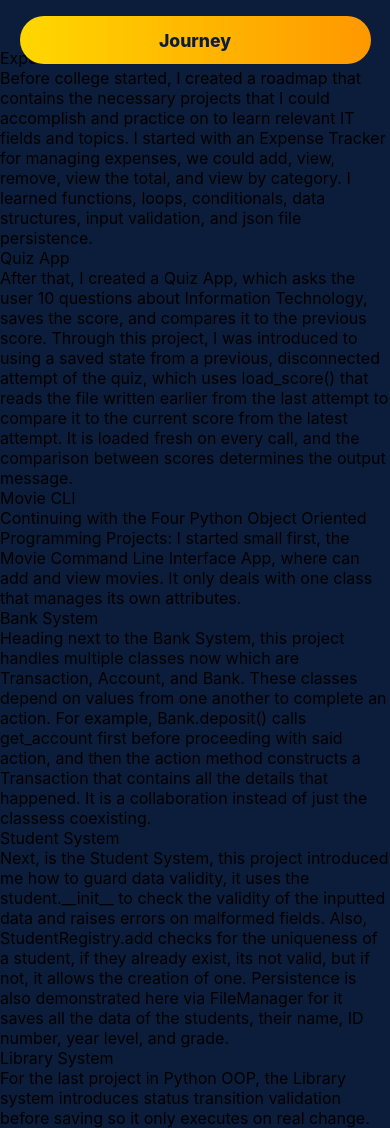
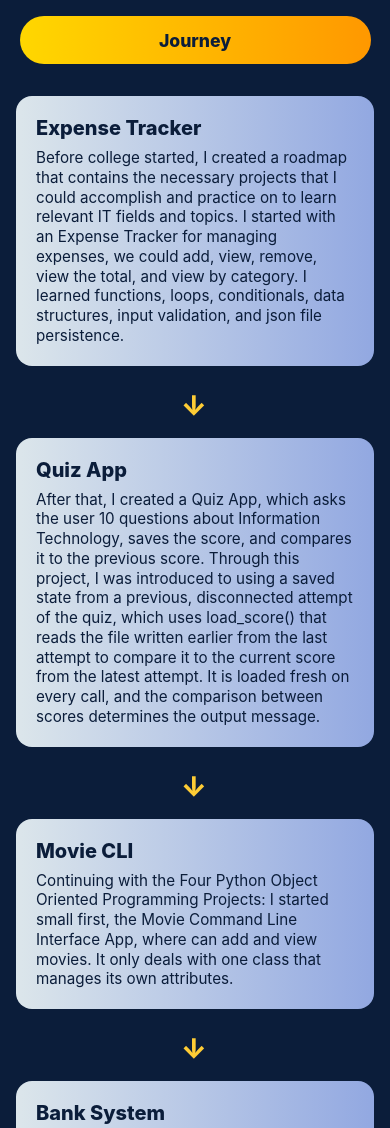
Before and after one commit to astridjamesrosal/astridjamesrosal.github.io, a plain HTML site: page journey.html in a window 390 px wide. Shown: the top 1128 px of the page. Drawn offline with Linux system fonts and the light colour scheme.

Commit message:
Update CSS for Journey Section with Responsive Layout

```diff
--- a/journey.html
+++ b/journey.html
@@ -15,50 +15,69 @@
             </nav>
         </div>
         <div class="journey_page" id="Journey">
-            <div class="journey_card">
-                <div class="journey_title">Expense Tracker</div>
-                <div class="journey_description">Before college started, I created a roadmap that contains the necessary projects that I could accomplish and practice on to learn relevant IT fields and topics. I started with an Expense Tracker for managing expenses, we could add, view, remove, view the total, and view by category. I learned functions, loops, conditionals, data structures, input validation, and json file persistence.</div>
+            <div class="journey_card one">
+                <h3 class="journey_title">
+                    <a href="https://github.com/astridjamesrosal/expense-tracker" target="_blank" rel="noopener noreferrer">Expense Tracker</a>
+                </h3>
+                <p class="journey_description">Before college started, I created a roadmap that contains the necessary projects that I could accomplish and practice on to learn relevant IT fields and topics. I started with an Expense Tracker for managing expenses, we could add, view, remove, view the total, and view by category. I learned functions, loops, conditionals, data structures, input validation, and json file persistence.</p>
             </div>
-            <div class="journey_card">
-                <div class="journey_title">Quiz App</div>
-                <div class="journey_description">After that, I created a Quiz App, which asks the user 10 questions about Information Technology, saves the score, and compares it to the previous score. Through this project, I was introduced to using a saved state from a previous, disconnected attempt of the quiz, which uses load_score() that reads the file written earlier from the last attempt to compare it to the current score from the latest attempt. It is loaded fresh on every call, and the comparison between scores determines the output message.</div>
+            <div class="journey_card two">
+                <h3 class="journey_title">
+                    <a href="https://github.com/astridjamesrosal/quiz-app" target="_blank" rel="noopener noreferrer">Quiz App</a>
+                </h3>
+                <p class="journey_description">After that, I created a Quiz App, which asks the user 10 questions about Information Technology, saves the score, and compares it to the previous score. Through this project, I was introduced to using a saved state from a previous, disconnected attempt of the quiz, which uses load_score() that reads the file written earlier from the last attempt to compare it to the current score from the latest attempt. It is loaded fresh on every call, and the comparison between scores determines the output message.</p>
             </div>
-            <div class="journey_card">
-                <div class="journey_title">Movie CLI</div>
-                <div class="journey_description">Continuing with the Four Python Object Oriented Programming Projects: I started small first, the Movie Command Line Interface App, where can add and view movies. It only deals with one class that manages its own attributes.</div>
+            <div class="journey_card three">
+                <h3 class="journey_title">
+                    <a href="https://github.com/astridjamesrosal/python-oop-projects/tree/main/movie-cli" target="_blank" rel="noopener noreferrer">Movie CLI</a>
+                </h3>
+                <p class="journey_description">Continuing with the Four Python Object Oriented Programming Projects: I started small first, the Movie Command Line Interface App, where can add and view movies. It only deals with one class that manages its own attributes.</p>
             </div>
-            <div class="journey_card">
-                <div class="journey_title">Bank System</div>
-                <div class="journey_description">Heading next to the Bank System, this project handles multiple classes now which are Transaction, Account, and Bank. These classes depend on values from one another to complete an action. For example, Bank.deposit() calls get_account first before proceeding with said action, and then the action method constructs a Transaction that contains all the details that happened. It is a collaboration instead of just the classess coexisting.</div>
+            <div class="journey_card four">
+                <h3 class="journey_title">
+                    <a href="https://github.com/astridjamesrosal/python-oop-projects/tree/main/bank-system" target="_blank" rel="noopener noreferrer">Bank System</a>
+                </h3>
+                <p class="journey_description">Heading next to the Bank System, this project handles multiple classes now which are Transaction, Account, and Bank. These classes depend on values from one another to complete an action. For example, Bank.deposit() calls get_account first before proceeding with said action, and then the action method constructs a Transaction that contains all the details that happened. It is a collaboration instead of just the classess coexisting.</p>
             </div>
-            <div class="journey_card">
-                <div class="journey_title">Student System</div>
-                <div class="journey_description">Next, is the Student System, this project introduced me how to guard data validity, it uses the student.__init__ to check the validity of the inputted data and raises errors on malformed fields. Also, StudentRegistry.add checks for the uniqueness of a student, if they already exist, its not valid, but if not, it allows the creation of one. Persistence is also demonstrated here via FileManager for it saves all the data of the students, their name, ID number, year level, and grade.</div>
+            <div class="journey_card five">
+                <h3 class="journey_title">
+                    <a href="https://github.com/astridjamesrosal/python-oop-projects/tree/main/student-record" target="_blank" rel="noopener noreferrer">Student System</a>
+                </h3>
+                <p class="journey_description">Next, is the Student System, this project introduced me how to guard data validity, it uses the student.__init__ to check the validity of the inputted data and raises errors on malformed fields. Also, StudentRegistry.add checks for the uniqueness of a student, if they already exist, its not valid, but if not, it allows the creation of one. Persistence is also demonstrated here via FileManager for it saves all the data of the students, their name, ID number, year level, and grade.</p>
             </div>
-            <div class="journey_card">
-                <div class="journey_title">Library System</div>
-                <div class="journey_description">For the last project in Python OOP, the Library system introduces status transition validation before saving so it only executes on real change. We first check if the book is_available is True, and depending on the method if it is borrow or return, it would change the status of the book of is_available to False, making users that try to borrow it would be unsuccessful if the book is already borrowed. Then if the action is return, and the status of the book is Is_available is False, after the method, it would now be set to True, and then it would be saved. Therefore, when a user tried to borrow the book, it would now be allowed.</div>
+            <div class="journey_card six">
+                <h3 class="journey_title">
+                    <a href="https://github.com/astridjamesrosal/python-oop-projects/tree/main/library-system" target="_blank" rel="noopener noreferrer">Library System</a>
+                </h3>
+                <p class="journey_description">For the last project in Python OOP, the Library system introduces status transition validation before saving so it only executes on real change. We first check if the book is_available is True, and depending on the method if it is borrow or return, it would change the status of the book of is_available to False, making users that try to borrow it would be unsuccessful if the book is already borrowed. Then if the action is return, and the status of the book is Is_available is False, after the method, it would now be set to True, and then it would be saved. Therefore, when a user tried to borrow the book, it would now be allowed.</p>
             </div>
-            <div class="journey_card">
-                <div class="journey_title">DSA and SQL</div>
-                <div class="journey_description">Between the OOP Projects Batch and Flask, I worked through DSA Fundamentals covering Big O Notations, Arrays, Recursion, Sorting Algorithms, Stacks/Queues, and Linked Lists. After that, I studied SQL, which includes JOINs, Schema Design, Core CRUD Operations, and SQLite3. I studied them through drills and practice codes. And then I also tackled a small Flask exercise covering routes and form handling before applying them directly to Pando and Orchid's schema design, routings, and query logic.</div>
+            <div class="journey_card seven">
+                <h3 class="journey_title">DSA, SQL, Flask Fundamentals</h3>
+                <p class="journey_description">Between the OOP Projects Batch and Flask, I worked through DSA Fundamentals covering Big O Notations, Arrays, Recursion, Sorting Algorithms, Stacks/Queues, and Linked Lists. After that, I studied SQL, which includes JOINs, Schema Design, Core CRUD Operations, and SQLite3. I studied them through drills and practice codes. And then I also tackled a small Flask exercise covering routes and form handling before applying them directly to Pando and Orchid's schema design, routings, and query logic.</p>
             </div>
-            <div class="journey_card">
-                <div class="journey_title">Pando - Study Session Tracker</div>
-                <div class="journey_description">After the four Object Oriented Programing Projects, we move on to Flask. In the first project, Pando, A Study Session Tracker, I was introduced to how Flask communicates with webpages through routes like `add_session_route` and `delete_session_route`, which call into database functions such as `add_session` and `delete_session`, but no edit routes at all, so once a session is created, you simply can view or delete it. I also learned Jinja syntax which taught me how to be efficient with rendering conditionals and loops in templates. Input validation lives entirely in the Flask route, not the database and the schema itself has no constraints such as no NOT NULL. And lastly, Sessions is a single table with no foreign keys which means there is no other entity for it to relate to.</div>
+            <div class="journey_card eight">
+                <h3 class="journey_title">
+                    <a href="https://github.com/astridjamesrosal/flask-phase/tree/main/project5_study_tracker" target="_blank" rel="noopener noreferrer">Pando - Study Session Tracker</a>
+                </h3>
+                <p class="journey_description">After the four Object Oriented Programing Projects, we move on to Flask. In the first project, Pando, A Study Session Tracker, I was introduced to how Flask communicates with webpages through routes like `add_session_route` and `delete_session_route`, which call into database functions such as `add_session` and `delete_session`, but no edit routes at all, so once a session is created, you simply can view or delete it. I also learned Jinja syntax which taught me how to be efficient with rendering conditionals and loops in templates. Input validation lives entirely in the Flask route, not the database and the schema itself has no constraints such as no NOT NULL. And lastly, Sessions is a single table with no foreign keys which means there is no other entity for it to relate to.</p>
             </div>
-            <div class="journey_card">
-                <div class="journey_title">Orchid - Finance Tracker</div>
-                <div class="journey_description">And finally, the last project before college, Orchid, a Finance Tracker, builds on top of app-level routing by introducing relational data with foreign keys and JOINs. Because Transactions reference Accounts and Categories, hard-deleting either would break linked transactions which is why Accounts and Categories use soft delete instead. For transactions, once deleted, it is hard-deleted and it leaves no audit trail. NOT NULL constraints also enforce that every field has input, a requirement Pando's schema never had. Unlike Pando, Orchid has editability for Accounts, Categories, and Transactions which would be very useful for users if they ever make a valid input that is factually wrong. Through this feature, users can correct a mistaken entry rather than deleting and creating one again. JOINs connects the three tables, Accounts, Categories, and Transactions for functions like get_all_transactions because it needs the data from those three tables to produce the complete details of a transaction. </div>
+            <div class="journey_card nine">
+                <h3 class="journey_title">
+                    <a href="https://github.com/astridjamesrosal/flask-phase/tree/main/project6_finance_tracker" target="_blank" rel="noopener noreferrer">Orchid - Finance Tracker</a>
+                </h3>
+                <p class="journey_description">And finally, the last project before college, Orchid, a Finance Tracker, builds on top of app-level routing by introducing relational data with foreign keys and JOINs. Because Transactions reference Accounts and Categories, hard-deleting either would break linked transactions which is why Accounts and Categories use soft delete instead. For transactions, once deleted, it is hard-deleted and it leaves no audit trail. NOT NULL constraints also enforce that every field has input, a requirement Pando's schema never had. Unlike Pando, Orchid has editability for Accounts, Categories, and Transactions which would be very useful for users if they ever make a valid input that is factually wrong. Through this feature, users can correct a mistaken entry rather than deleting and creating one again. JOINs connects the three tables, Accounts, Categories, and Transactions for functions like get_all_transactions because it needs the data from those three tables to produce the complete details of a transaction. </p>
             </div>
-            <div class="journey_card">
-                <div class="journey_title">Git Fundamentals</div>
-                <div class="journey_description">After the Flask apps, I studied Git, which is the standard way developers collaborate on shared projects. I practiced feature branching by adding a category color picker to Orchid, and initially made the mistake of committing directly to main before learning to branch first. It was a correction I had to apply twice before I got comfortable with it. Once I had the branch workflow down, I added a fallback value for categories created before the color picker feature was added, and then went through the full cycle: git push, open pull request, review and compare, merge, and then pull.</div>
+            <div class="journey_card ten">
+                <h3 class="journey_title">Git Fundamentals</h3>
+                <p class="journey_description">After the Flask apps, I studied Git, which is the standard way developers collaborate on shared projects. I practiced feature branching by adding a category color picker to Orchid, and initially made the mistake of committing directly to main before learning to branch first. It was a correction I had to apply twice before I got comfortable with it. Once I had the branch workflow down, I added a fallback value for categories created before the color picker feature was added, and then went through the full cycle: git push, open pull request, review and compare, merge, and then pull.</p>
             </div>
-            <div class="journey_card">
-                <div class="journey_title">JavaScript Practice</div>
-                <div class="journey_description">To close out the pre-college roadmap, I spent time on JavaScript fundamentals (const/let, block scope, traditional vs arrow syntax, and loops.) I caught a logical error in a block scope snippet where a const condition would always evaluate to true. From there, I learned arrays and objects next, which included map, filter, and forEach. Then, DOM manipulation and data fetching, which covered event selection, event listeners, and fetch. I learned all of these through conceptual practice, snippets per topic, but no standalone project yet.</div>
+            <div class="journey_card eleven">
+                <h3 class="journey_title">JavaScript Practice</h3>
+                <p class="journey_description">To close out the pre-college roadmap, I spent time on JavaScript fundamentals (const/let, block scope, traditional vs arrow syntax, and loops.) I caught a logical error in a block scope snippet where a const condition would always evaluate to true. From there, I learned arrays and objects next, which included map, filter, and forEach. Then, DOM manipulation and data fetching, which covered event selection, event listeners, and fetch. I learned all of these through conceptual practice, snippets per topic, but no standalone project yet.</p>
             </div>
         </div>
+        <footer class="journey_footer">
+            <a href="portfolioindex.html" class="return_btn">Return to Portfolio --> </a>
+        </footer>
 </body>
 </html>
--- a/portfoliostyle.css
+++ b/portfoliostyle.css
@@ -4,18 +4,8 @@
     --light-yellow: #eecd60;
     --light-blue: #dce6eb;
     --white-font: #fafafa;
-
-    --log-1: #7FA8C9;
-    --log-2: #6FA0C9;
-    --log-3: #5C9BD1;
-    --log-4: #4A93D1;
-    --log-5: #3D93DB;
-    --log-6: #2E93E0;
-    --log-7: #4DB8F0;
-    --log-8: #FFCC33;
-    --log-9: #FFD966;
-    --log-10: #6FC7B0;
-    --log-11: #3FA98C;
+    --navbar-color: linear-gradient(to right, #FFD700, #FF9800);
+    --journey-bg: linear-gradient(to right, #dce6eb, #92a8e1);
 }
 
 * {
@@ -35,7 +25,7 @@ body {
     display: flex;
     justify-content: center;
     align-items: center;
-    background: linear-gradient(to right, #FFD700, #FF9800);
+    background: var(--navbar-color);
     border-radius: 35rem;
     padding: 0.75rem 2rem;
     position: sticky;
@@ -80,7 +70,6 @@ ul li a:hover {
     height: 100vh;
     background-color: rgba(11, 29, 58, 0.85);
     z-index: 1000;
-    border: none;
     justify-content: center;
     align-items: center;
 }
@@ -177,7 +166,7 @@ ul li a:hover {
 
 .about_action:hover {
     transform: scale(1.05);
-    background: linear-gradient(to right, #FFD700, #FF9800);
+    background: var(--navbar-color);
 }
 
 .about_right_side {
@@ -289,7 +278,7 @@ ul li a:hover {
 
 .github_btn:hover {
     transform: scale(1.05);
-    background: linear-gradient(to right, #FFD700, #FF9800);
+    background: var(--navbar-color);
 }
 
 .project_description {
@@ -413,7 +402,6 @@ ul li a:hover {
     }
 
     #About {
-        display: flex;
         flex-direction: column;
         align-items: center;
         text-align: center;
@@ -557,3 +545,201 @@ ul li a:hover {
         margin: 5rem auto 8rem auto;
     }
 }
+
+/* Journey Section */
+
+#Journey {
+    scroll-margin-top: 4rem;
+    display: grid;
+    grid-template-columns: repeat(3, 1fr);
+    gap: 5rem;
+    max-width: 1280px;
+    margin: 0 auto;
+    padding: 5rem 2rem;
+}
+
+.journey_card {
+    background-image: var(--journey-bg);
+    display: flex;
+    flex-direction: column;
+    justify-content: flex-start;
+    position: relative;
+    color: var(--dark-blue);
+    padding: 1.5rem;
+    border-radius: 1.5rem;
+}
+
+.journey_title {
+    font-weight: 800;
+    font-size: 1.4rem;
+}
+
+.journey_title a {
+    text-decoration: none;
+    color: var(--dark-blue);
+}
+
+.journey_title a:hover {
+    text-decoration: underline;
+}
+
+.journey_description {
+    font-size: 1rem;
+    line-height: 1.2;
+    margin-top: 0.5rem;
+}
+
+.journey_card::after {
+    position: absolute;
+    font-size: 2rem;
+    font-weight: 800;
+    color: var(--yellow-color);
+    display: flex;
+    align-items: center;
+    justify-content: center;
+    pointer-events: none;
+}
+
+.journey_card.one::after,
+.journey_card.two::after,
+.journey_card.four::after,
+.journey_card.five::after,
+.journey_card.seven::after,
+.journey_card.eight::after,
+.journey_card.ten::after {
+    content: "->";
+    top: 50%;
+    right: -3.8rem;
+    transform: translateY(-50%);
+}
+
+.journey_footer {
+    width: 100%;
+    display: flex;
+    justify-content: center;
+    align-items: center;
+    padding: 0 0 2rem 0;
+}
+
+.return_btn {
+    background-color: var(--yellow-color);
+    color: var(--dark-blue);
+    text-decoration: none;
+    font-weight: 700;
+    font-size: 1.1rem;
+    padding: 0.8rem 2.2rem;
+    border-radius: 0.75rem;
+    display: flex;
+    align-items: center;
+    gap: 0.75rem;
+    transition: transform 0.2s ease;
+}
+
+.return_btn:hover {
+    background-image: var(--navbar-color);
+    transform: scale(1.05);
+}
+
+/* Responsive Design for Journey Section */
+
+@media screen and (max-width: 1024px) {
+    #Journey {
+        grid-template-columns: repeat(2, 1fr);
+        gap: 5.5rem 4.5rem;
+        padding: 4rem 1.5rem;
+    }
+
+    .journey_card.one::after,
+    .journey_card.two::after,
+    .journey_card.three::after,
+    .journey_card.four::after,
+    .journey_card.five::after,
+    .journey_card.six::after,
+    .journey_card.seven::after,
+    .journey_card.eight::after,
+    .journey_card.nine::after,
+    .journey_card.ten::after {
+        content: none;
+        top: auto;
+        right: auto;
+        left: auto;
+        bottom: auto;
+        transform: none;
+    }
+
+    .journey_card.one::after,
+    .journey_card.three::after,
+    .journey_card.five::after,
+    .journey_card.seven::after,
+    .journey_card.nine::after {
+        content: "->";
+        top: 50%;
+        right: -3.2rem;
+        transform: translateY(-50%);
+    }
+}
+
+@media screen and (max-width: 768px) {
+    #Journey {
+        grid-template-columns: 1fr;
+        gap: 4.5rem 0;
+        padding: 3rem 1rem;
+        box-sizing: border-box;
+    }
+
+    .journey_card {
+        padding: 1.25rem;
+        border-radius: 1rem;
+    }
+
+    .journey_title {
+        font-size: 1.25rem;
+    }
+
+    .journey_description {
+        font-size: 0.95rem;
+        line-height: 1.3;
+    }
+
+    .journey_card::after {
+        content: "->";
+        position: absolute;
+        font-size: 1.75rem;
+        font-weight: 800;
+        color: var(--yellow-color);
+        display: flex;
+        align-items: center;
+        justify-content: center;
+        pointer-events: none;
+    }
+
+    .journey_card.one::after,
+    .journey_card.two::after,
+    .journey_card.three::after,
+    .journey_card.four::after,
+    .journey_card.five::after,
+    .journey_card.six::after,
+    .journey_card.seven::after,
+    .journey_card.eight::after,
+    .journey_card.nine::after,
+    .journey_card.ten::after {
+        content: "->";
+        top: auto;
+        right: auto;
+        left: 50%;
+        bottom: -3.5rem;
+        transform: translateX(-50%) rotate(90deg);
+    }
+
+    .journey_card.eleven::after {
+        content: none;
+    }
+
+    .return_btn {
+        width: 100%;
+        max-width: 280px;
+        justify-content: center;
+        font-size: 1rem;
+        padding: 0.75rem 0;
+    }
+}
```
